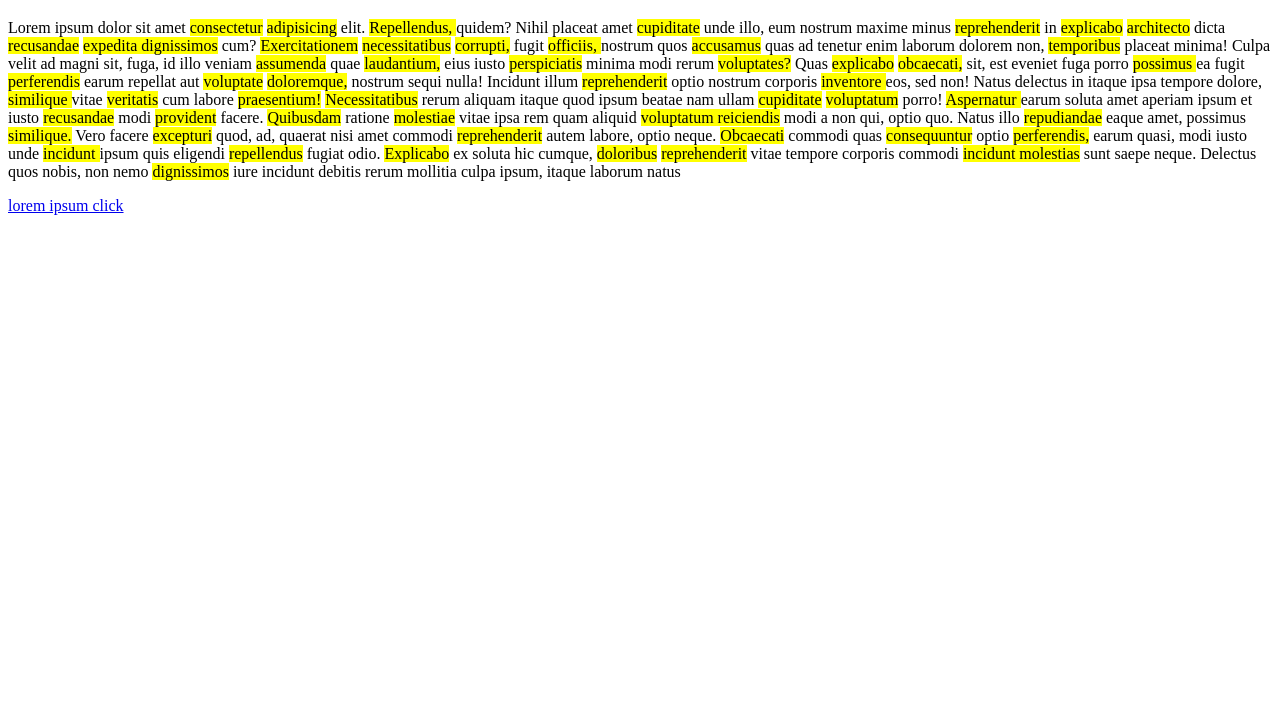
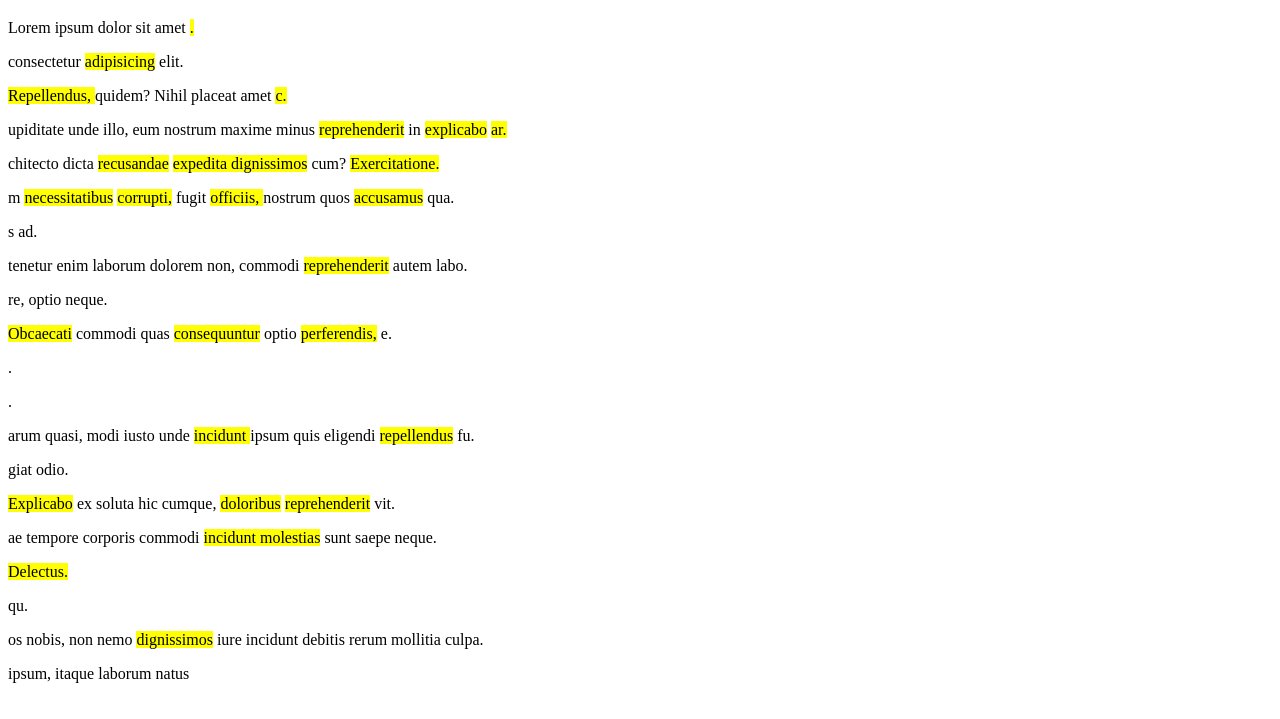
Before and after one commit to EnginKARATAS/javascript-sketch, a plain HTML site: page index.html in a window 1280 px wide. Shown: the part 61-780 px from the top of the page. Drawn offline with Linux system fonts and the light colour scheme.

Commit message:
Split each new sentence to a separate line in the paragraph text. A sentence text could terminated with a period

```diff
--- a/index.html
+++ b/index.html
@@ -23,29 +23,17 @@
 
     <h1>heading</h1>
     <p>
-        Lorem ipsum dolor sit amet consectetur adipisicing elit. Repellendus,
-        quidem? Nihil placeat amet cupiditate unde illo, eum nostrum maxime minus
-        reprehenderit in explicabo architecto dicta recusandae expedita
-        dignissimos cum? Exercitationem necessitatibus corrupti, fugit officiis,
-        nostrum quos accusamus quas ad tenetur enim laborum dolorem non,
-        temporibus placeat minima! Culpa velit ad magni sit, fuga, id illo veniam
-        assumenda quae laudantium, eius iusto perspiciatis minima modi rerum
-        voluptates? Quas explicabo obcaecati, sit, est eveniet fuga porro possimus
-        ea fugit perferendis earum repellat aut voluptate doloremque, nostrum
-        sequi nulla! Incidunt illum reprehenderit optio nostrum corporis inventore
-        eos, sed non! Natus delectus in itaque ipsa tempore dolore, similique
-        vitae veritatis cum labore praesentium! Necessitatibus rerum aliquam
-        itaque quod ipsum beatae nam ullam cupiditate voluptatum porro! Aspernatur
-        earum soluta amet aperiam ipsum et iusto recusandae modi provident facere.
-        Quibusdam ratione molestiae vitae ipsa rem quam aliquid voluptatum
-        reiciendis modi a non qui, optio quo. Natus illo repudiandae eaque amet,
-        possimus similique. Vero facere excepturi quod, ad, quaerat nisi amet
-        commodi reprehenderit autem labore, optio neque. Obcaecati commodi quas
-        consequuntur optio perferendis, earum quasi, modi iusto unde incidunt
-        ipsum quis eligendi repellendus fugiat odio. Explicabo ex soluta hic
-        cumque, doloribus reprehenderit vitae tempore corporis commodi incidunt
-        molestias sunt saepe neque. Delectus quos nobis, non nemo dignissimos iure
-        incidunt debitis rerum mollitia culpa ipsum, itaque laborum natus
+        Lorem ipsum dolor sit amet .consectetur adipisicing elit. Repellendus,
+        quidem? Nihil placeat amet c.upiditate unde illo, eum nostrum maxime minus
+        reprehenderit in explicabo ar.chitecto dicta recusandae expedita
+        dignissimos cum? Exercitatione.m necessitatibus corrupti, fugit officiis,
+        nostrum quos accusamus qua.s ad. tenetur enim laborum dolorem non,
+        commodi reprehenderit autem labo.re, optio neque. Obcaecati commodi quas
+        consequuntur optio perferendis, e...arum quasi, modi iusto unde incidunt
+        ipsum quis eligendi repellendus fu.giat odio. Explicabo ex soluta hic
+        cumque, doloribus reprehenderit vit.ae tempore corporis commodi incidunt
+        molestias sunt saepe neque. Delectus. qu.os nobis, non nemo dignissimos iure
+        incidunt debitis rerum mollitia culpa. ipsum, itaque laborum natus
     </p>
 </body>
 <!-- <script src="script.js"></script>
--- a/interview_dom.js
+++ b/interview_dom.js
@@ -7,13 +7,17 @@ paragraph.innerHTML = paragraph.innerHTML
   .split(" ")
   .map((item) =>
     item.length > 8 ? `<span style="background:yellow">${item}</span>` : item
-  ).join(" ");
-
+  )
+  .join(" ");
 
 //Add a link bact to the source of the text after the paragraph tag.
-const link = document.createElement('a')
-link.href = "www.google.com"
-const linkP = document.createElement('p')
-linkP.innerHTML = "lorem ipsum click"
-link.append(linkP)
-document.body.append(link)
+const link = document.createElement("a");
+link.href = "www.google.com";
+const linkP = document.createElement("p");
+linkP.innerHTML = "lorem ipsum click";
+link.append(linkP);
+// document.body.append(link);
+
+//Split each new sentence to a separate line in the paragraph text. A sentence text could terminated with a period
+const parag = document.querySelector("p");
+parag.innerHTML = parag.innerHTML.split(".").join(".</p><p>") + "</p>";
```
